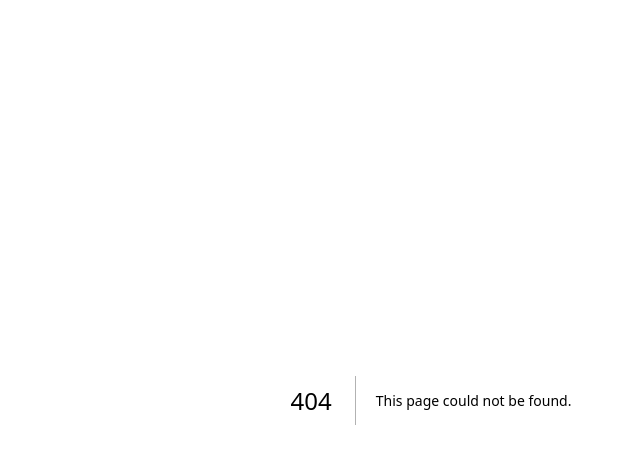
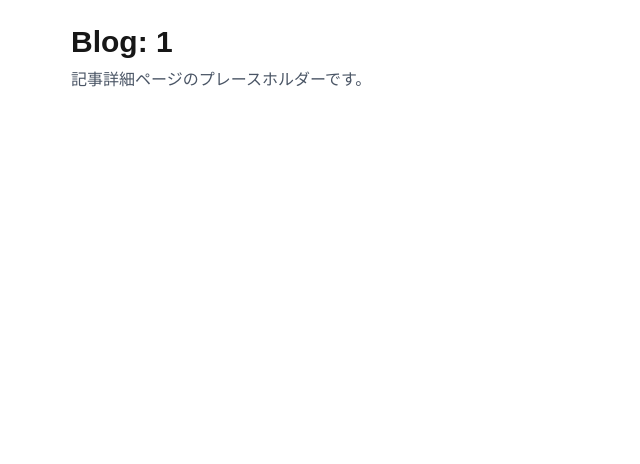
Before and after one commit to Tarutyyyne/Homepage, a Next.js app: page /blog/1 in a window 1280 px wide. Before the commit this address had no page. Shown: the top 464 px of the page, without its empty margins (209-849 px from the left). Built offline with nearby package versions, Linux system fonts and the light colour scheme.

Commit message:
feat: add dynamic routes for portfolio/blog details

```diff
--- /dev/null
+++ b/src/app/blog/[slug]/page.tsx
@@ -0,0 +1,12 @@
+type Props = { params: { slug: string } };
+
+export default function BlogDetail({ params }: Props) {
+  return (
+    <main className="mx-auto max-w-3xl p-6">
+      <h1 className="text-3xl font-bold">Blog: {params.slug}</h1>
+      <p className="mt-2 text-gray-600">
+        記事詳細ページのプレースホルダーです。
+      </p>
+    </main>
+  );
+}
--- /dev/null
+++ b/src/app/portfolio/[slug]/page.tsx
@@ -0,0 +1,12 @@
+type Props = { params: { slug: string } };
+
+export default function PortfolioDetail({ params }: Props) {
+  return (
+    <main className="mx-auto max-w-3xl p-6">
+      <h1 className="text-3xl font-bold">Portfolio: {params.slug}</h1>
+      <p className="mt-2 text-gray-600">
+        作品詳細ページのプレースホルダーです。
+      </p>
+    </main>
+  );
+}
```
